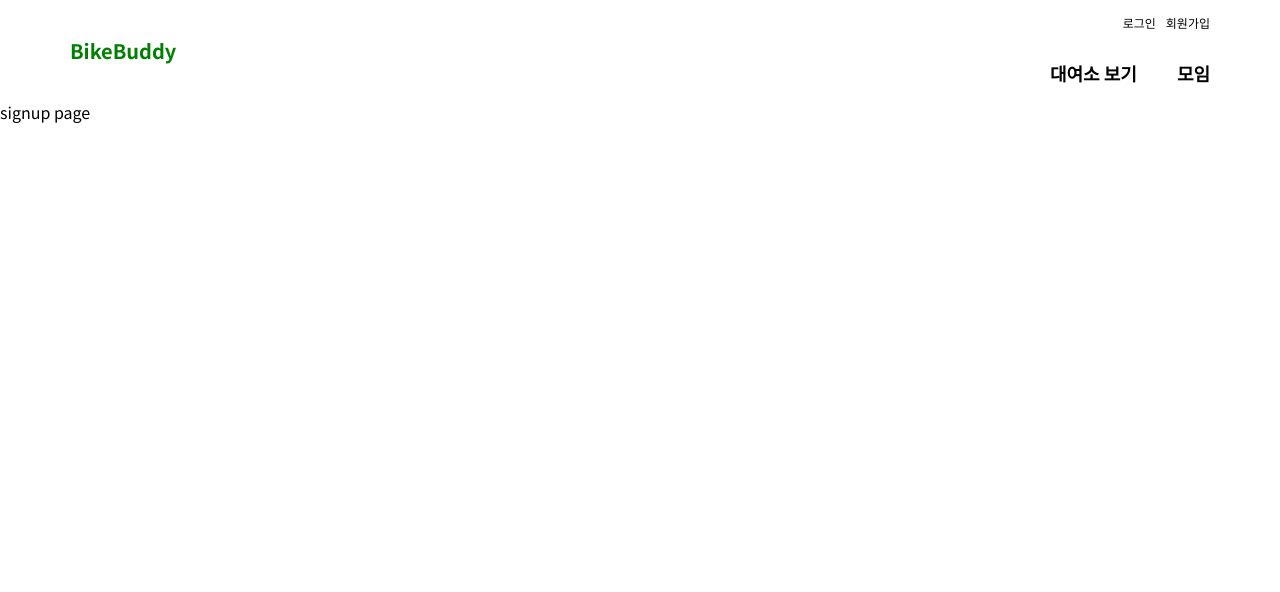
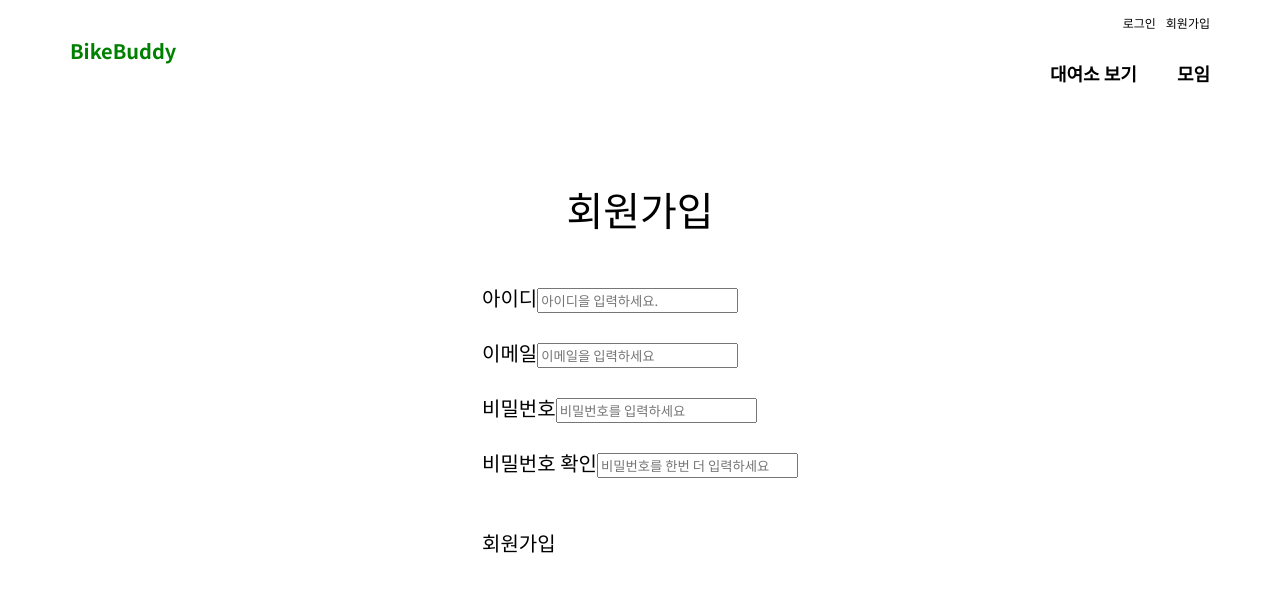
Before and after one commit to ys9494/bike-buddy, a React (Create React App) app: page /signup in a window 1280 px wide. Shown: the top 592 px of the page. Built offline with nearby package versions, Linux system fonts and the light colour scheme.

Commit message:
feat:Signup

```diff
--- a/src/pages/LoginPage/login-styled.js
+++ b/src/pages/LoginPage/login-styled.js
@@ -1,9 +1,28 @@
 import styled from "styled-components";
 
-export const LoginWrapper = styled.div``;
+export const LoginWrapper = styled.div`
+  display: flex;
+  flex-direction: column;
+  align-items: center;
 
-export const InputWrapper = styled.div``;
+  h1 {
+    padding-top: 80px;
+    font-size: 40px;
+    text-align: center;
+  }
+`;
 
-export const LoginForm = styled.form``;
+export const LoginForm = styled.form`
+  margin-top: 20px;
+  font-size: 20px;
+  label {
+  }
+`;
 
-export const LoginButton = styled.div``;
+export const InputWrapper = styled.div`
+  margin-top: 25px;
+`;
+
+export const LoginButton = styled.button`
+  margin-top: 50px;
+`;
--- a/src/pages/SignupPage/Signup.js
+++ b/src/pages/SignupPage/Signup.js
@@ -1,9 +1,65 @@
-import { SignupWrapper } from "./signup-styled";
+import React from "react"; // ,{ useState }
+import {
+  SignupWrapper,
+  SignupForm,
+  InputWrapper,
+  SignupButton,
+} from "./signup-styled";
 
 const Signup = () => {
+  // const [name, setName] = useState("");
+  // const [email, setEmail] = useState("");
+  // const [password, setPassword] = useState("");
+  // const [passwordConfirm, setPasswordConfirm] = useState("");
+
   return (
     <SignupWrapper>
-      <div>signup page</div>
+      <h1>회원가입</h1>
+      <SignupForm>
+        <InputWrapper>
+          <label>아이디</label>
+          <input
+            // type="ID"
+            // required
+            // value={email}
+            onchage
+            placeholder="아이디을 입력하세요."
+          />
+        </InputWrapper>
+        <InputWrapper>
+          <label>이메일</label>
+          <input
+            type="text"
+            required
+            // value={email}
+            // onChange={checkEmail}
+            // ref={emailRef}
+            placeholder="이메일을 입력하세요"
+          />
+        </InputWrapper>
+        <InputWrapper>
+          <label>비밀번호</label>
+          <input
+            type="password"
+            required
+            // value={password}
+            // onChange={(e) => setPassword(e.target.value)}
+            placeholder="비밀번호를 입력하세요"
+          />
+        </InputWrapper>
+        <InputWrapper>
+          <label>비밀번호 확인</label>
+          <input
+            type="password"
+            required
+            // value={passwordConfirm}
+            // onChange={(e) => setPasswordConfirm(e.target.value)}
+            // ref={pwRef}
+            placeholder="비밀번호를 한번 더 입력하세요"
+          />
+        </InputWrapper>
+        <SignupButton>회원가입</SignupButton>
+      </SignupForm>
     </SignupWrapper>
   );
 };
--- a/src/pages/SignupPage/signup-styled.js
+++ b/src/pages/SignupPage/signup-styled.js
@@ -1,3 +1,26 @@
 import styled from "styled-components";
 
-export const SignupWrapper = styled.div``;
+export const SignupWrapper = styled.div`
+  display: flex;
+  flex-direction: column;
+  align-items: center;
+
+  h1 {
+    padding-top: 80px;
+    font-size: 40px;
+    text-align: center;
+  }
+`;
+
+export const SignupForm = styled.div`
+  margin-top: 20px;
+  font-size: 20px;
+`;
+
+export const InputWrapper = styled.div`
+  margin-top: 25px;
+`;
+
+export const SignupButton = styled.div`
+  margin-top: 50px;
+`;
```
